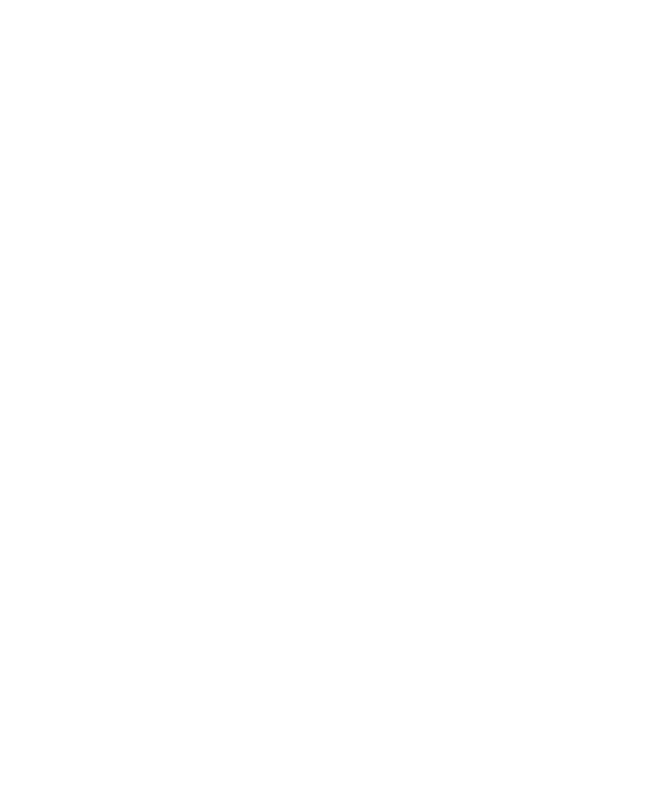
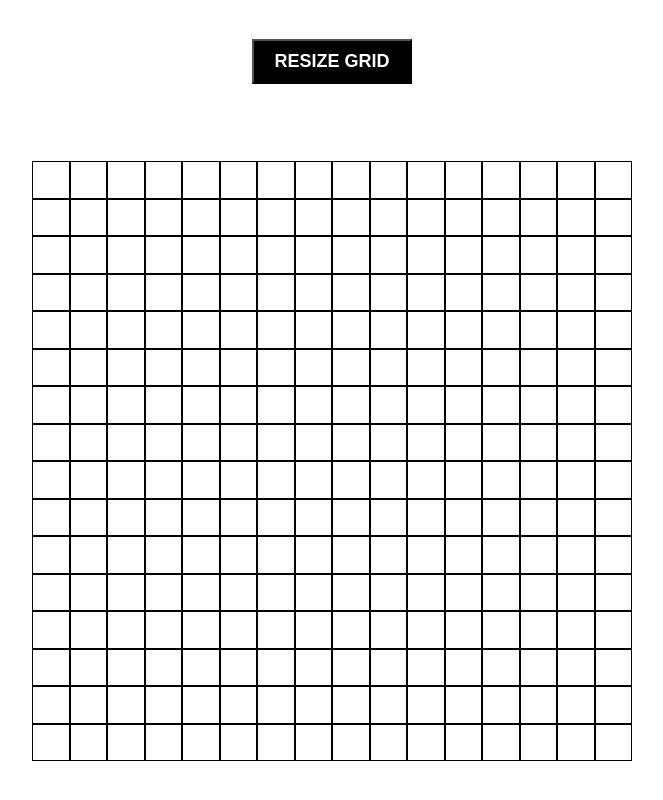
Before and after one commit to d-user11/etch-a-sketch, a plain HTML site: page index.html in a window 1280 px wide. Shown: the whole page, without its empty margins (308-971 px from the left). Drawn offline with Linux system fonts and the light colour scheme.

Commit message:
feat: Make the first version
- Create a webpage with a 16x16 grid of square divs
- Set up a "hover" effect so that the grid divs change color when mouse passes over them
- Add a button on the top of the screen that sends the user a popup asking for the number of squares per side for the new grid

```diff
--- a/index.html
+++ b/index.html
@@ -10,6 +10,7 @@
 
 <body>
 
+    <button style="display: block;">RESIZE GRID</button>
     <div class="container"></div>
 
 </body>
--- a/script.js
+++ b/script.js
@@ -1 +1,41 @@
-console.log('Etch A Sketch')
+const container = document.querySelector('div.container');
+const button = document.querySelector('button');
+
+button.addEventListener('click', resizeGrid);
+
+drawGrid(16);
+
+function drawGrid(gridSize) {
+    let squareSize = 100 / gridSize;
+    console.log(`Square size is ${squareSize}%`);
+
+    for (let i = 0; i < (gridSize * gridSize); i++) {
+        const square = document.createElement('div');
+        square.className = 'item';
+        square.style.width = `${squareSize}%`
+        square.addEventListener('mousemove', changeColor);
+        container.appendChild(square);
+    }
+
+}
+
+function changeColor() {
+    this.style.backgroundColor = 'black';
+}
+
+function resizeGrid() {
+    let gridSize = prompt('How many squares per side would you like?');
+    if (gridSize > 0 && gridSize <= 100) {
+        removeGrid();
+        drawGrid(gridSize);
+    } else {
+        alert("Can't resize grid! Maximum is 100 squares per side!");
+    }
+}
+
+function removeGrid() {
+    const squares = container.querySelectorAll('div.item');
+    for (square of squares) {
+        container.removeChild(square);
+    }
+}
--- a/style.css
+++ b/style.css
@@ -4,8 +4,33 @@
     padding: 0;
 }
 
+html, body {
+    height: 100%;
+}
+
+body {
+    display: flex;
+    flex-direction: column;
+    align-items: center;
+    justify-content: space-around;
+}
+
+button {
+    background-color: #000;
+    color: #fff;
+    font-weight: bold;
+    font-size: large;
+    padding: 10px 20px;
+}
+
 .container {
     display: flex;
     flex-wrap: wrap;
-    height: 100vh;
+    height: 600px;
+    width: 600px;
 }
+
+.item {
+    aspect-ratio: 1 / 1;
+    border: 1px solid;
+}
```
